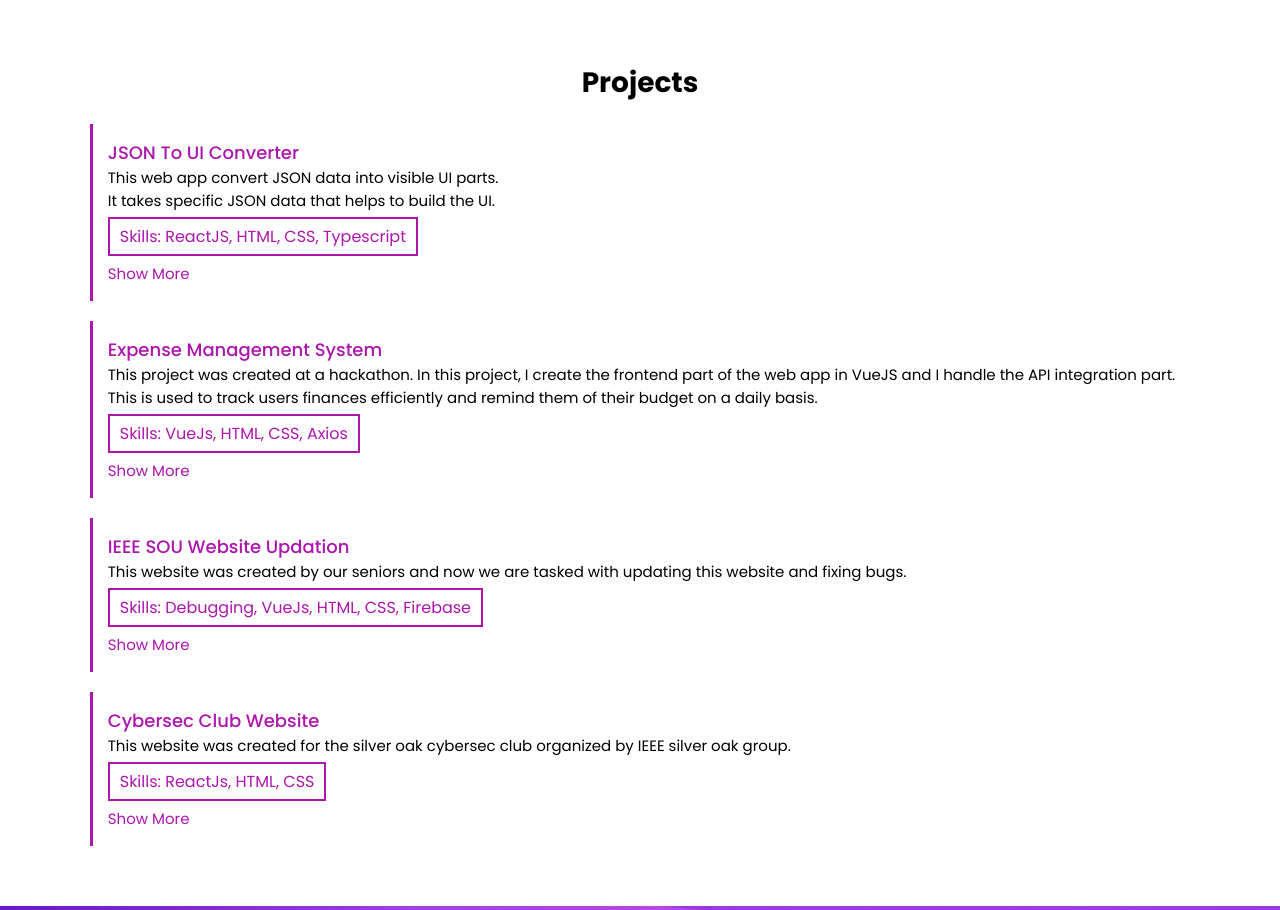
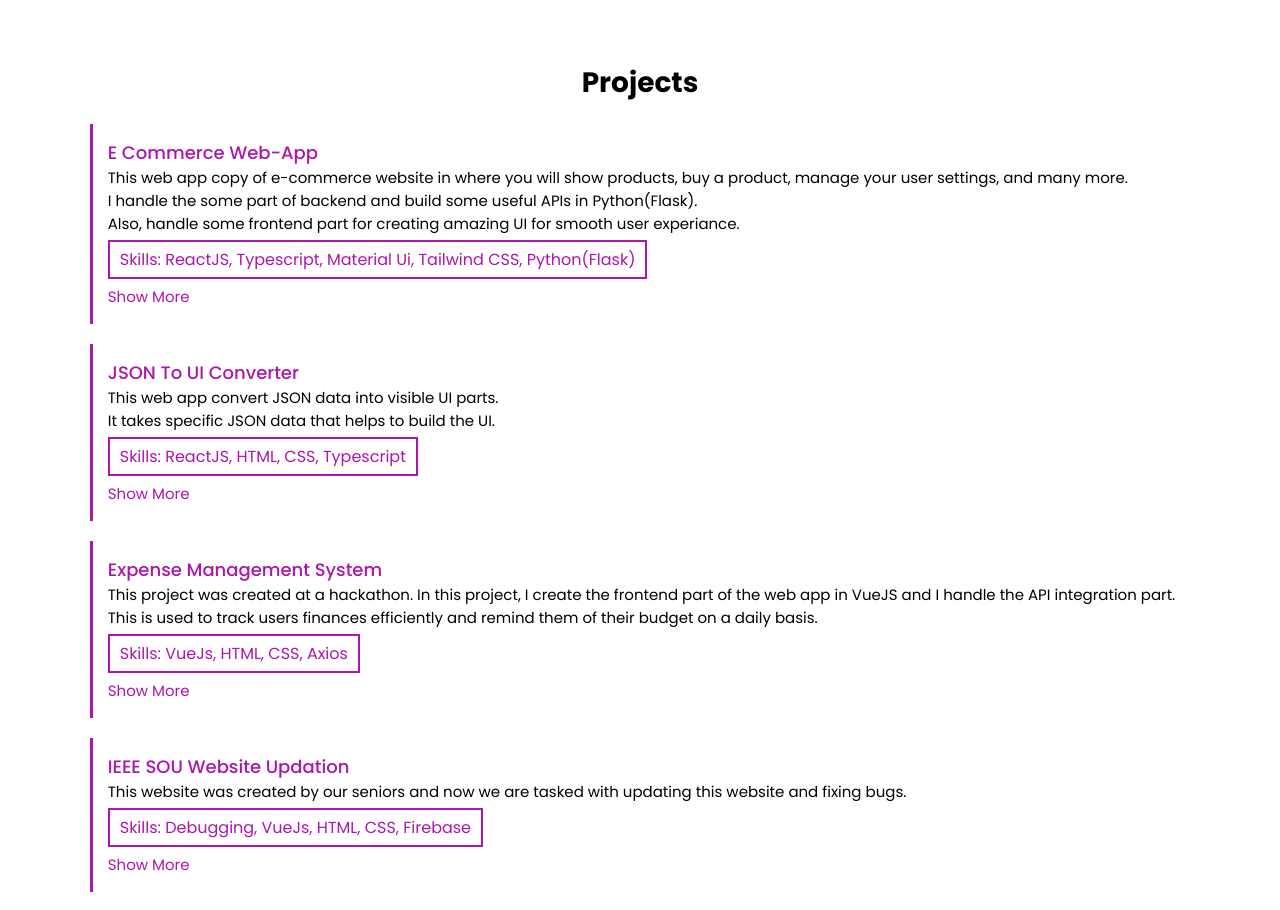
Before and after one commit to PatelPreyansh30/preyansh-website, a Next.js app: page / in a window 1280 px wide. Shown: the part 2060-2970 px from the top of the page. Built offline with nearby package versions, Linux system fonts and the light colour scheme.

Commit message:
data updated

```diff
--- a/appData/data.ts
+++ b/appData/data.ts
@@ -2,7 +2,6 @@ export const firstIntroHeadings = [
   "ReactJs Developer",
   "Python Developer",
   "Web Developer",
-  "Graphic Designer",
   "Full Stack Developer",
 ];
 
@@ -82,6 +81,13 @@ export const skillSet = [
 
 export const projectItems = [
   {
+    title: "E Commerce Web-App",
+    technology: "Skills: ReactJS, Typescript, Material Ui, Tailwind CSS, Python(Flask)",
+    description:
+      "This web app copy of e-commerce website in where you will show products, buy a product, manage your user settings, and many more.\n\nI handle the some part of backend and build some useful APIs in Python(Flask).\n\nAlso, handle some frontend part for creating amazing UI for smooth user experiance.",
+    liveLink: "",
+  },
+  {
     title: "JSON To UI Converter",
     technology: "Skills: ReactJS, HTML, CSS, Typescript",
     description:
```
